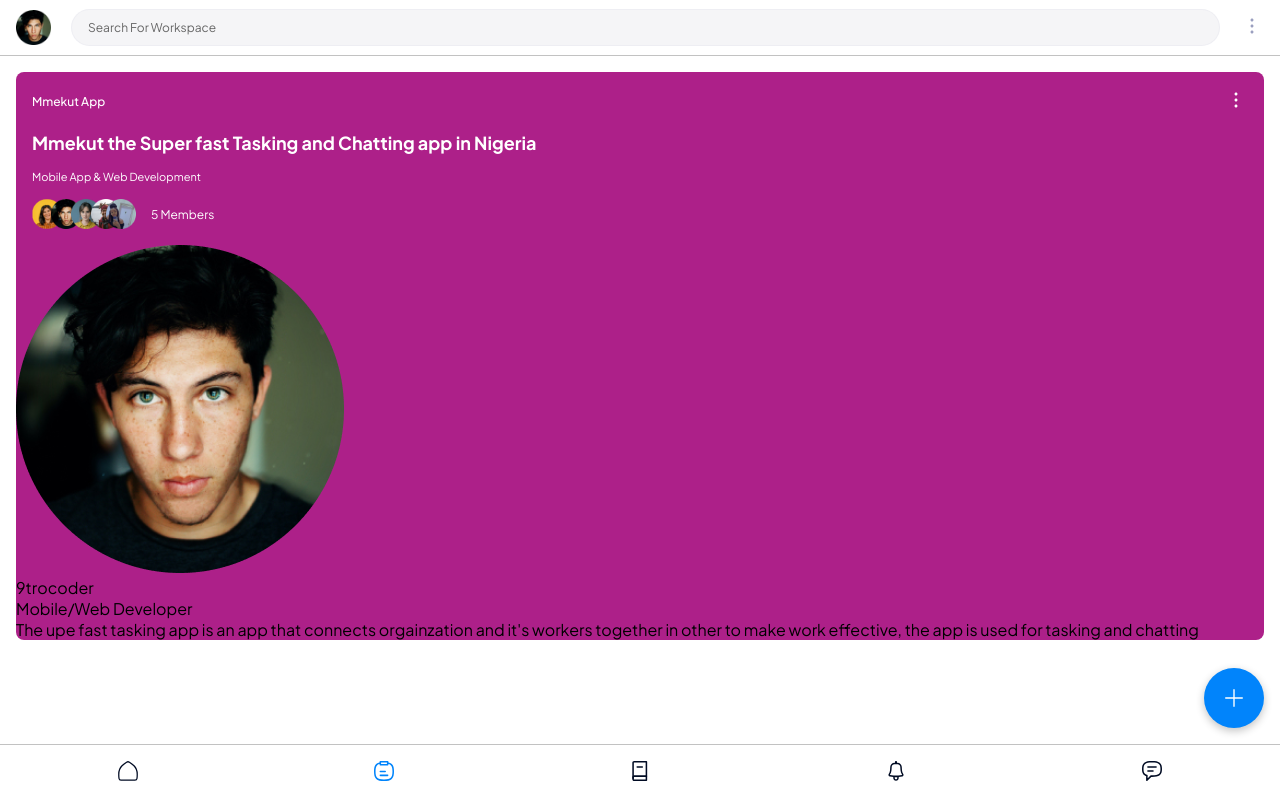
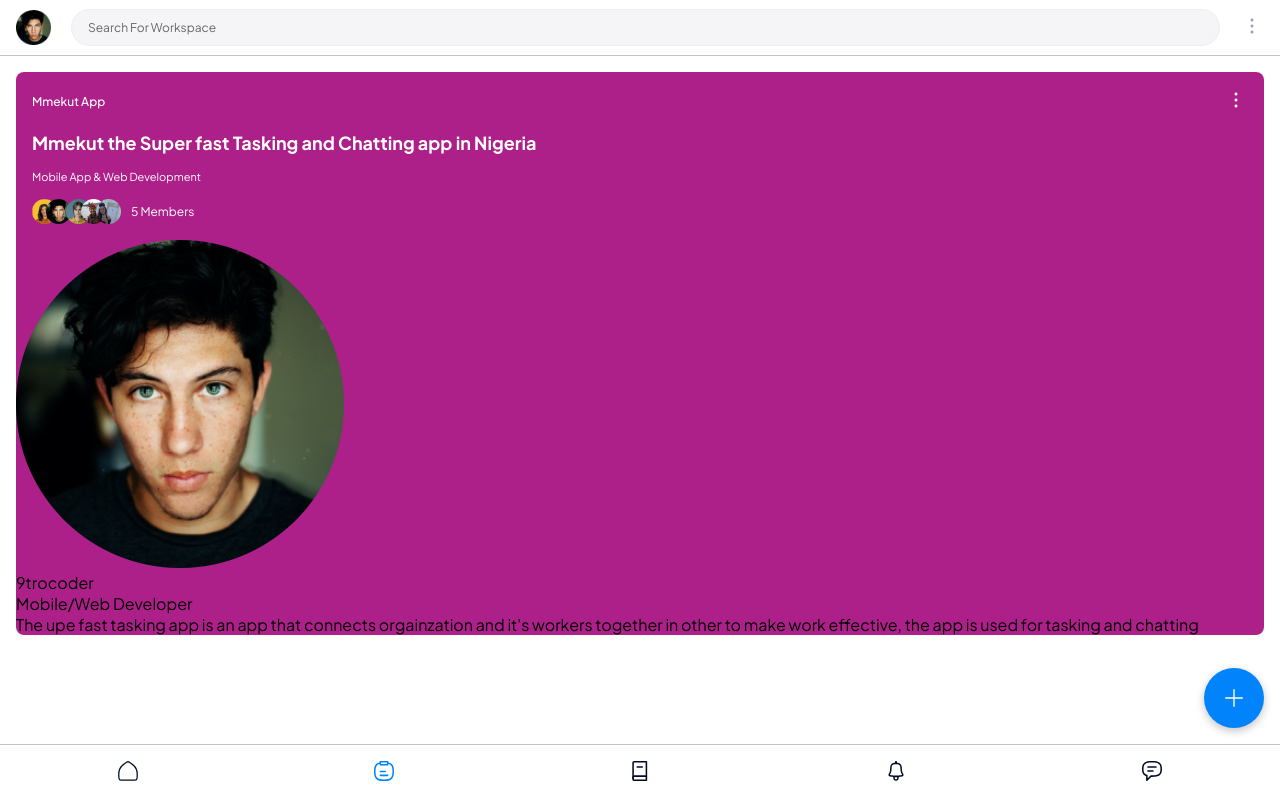
Before and after one commit to 9trocoder/mmekut, a React (Create React App) app: page /workspace in a window 1280 px wide. Built offline with nearby package versions, Linux system fonts and the light colour scheme.

Commit message:
Update components.css

```diff
--- a/src/components/components.css
+++ b/src/components/components.css
@@ -843,38 +843,38 @@ p.tlctltaskdescription {
 }
 
 .workspacecard__cnt-middlememberscnt img {
-  width: 30px;
-  height: 30px;
+  width: 25px;
+  height: 25px;
   object-fit: contain;
 }
 
 .workspacecard__cnt-middleimage1 {
   position: absolute;
-  left: 35px;
+  left: 30px;
   z-index: 1;
 }
 
 .workspacecard__cnt-middleimage2 {
   position: absolute;
-  left: 55px;
+  left: 50px;
   z-index: 2;
 }
 
 .workspacecard__cnt-middleimage3 {
   position: absolute;
-  left: 75px;
+  left: 65px;
   z-index: 3;
 }
 
 .workspacecard__cnt-middleimage4 {
   position: absolute;
-  left: 90px;
+  left: 80px;
   z-index: 4;
 }
 
 .workspaceCard__cnt-middleimage-num {
   position: absolute;
-  left: 135px;
+  left: 115px;
   color: #fff;
   font-size: 12px;
   font-weight: 400;
```
